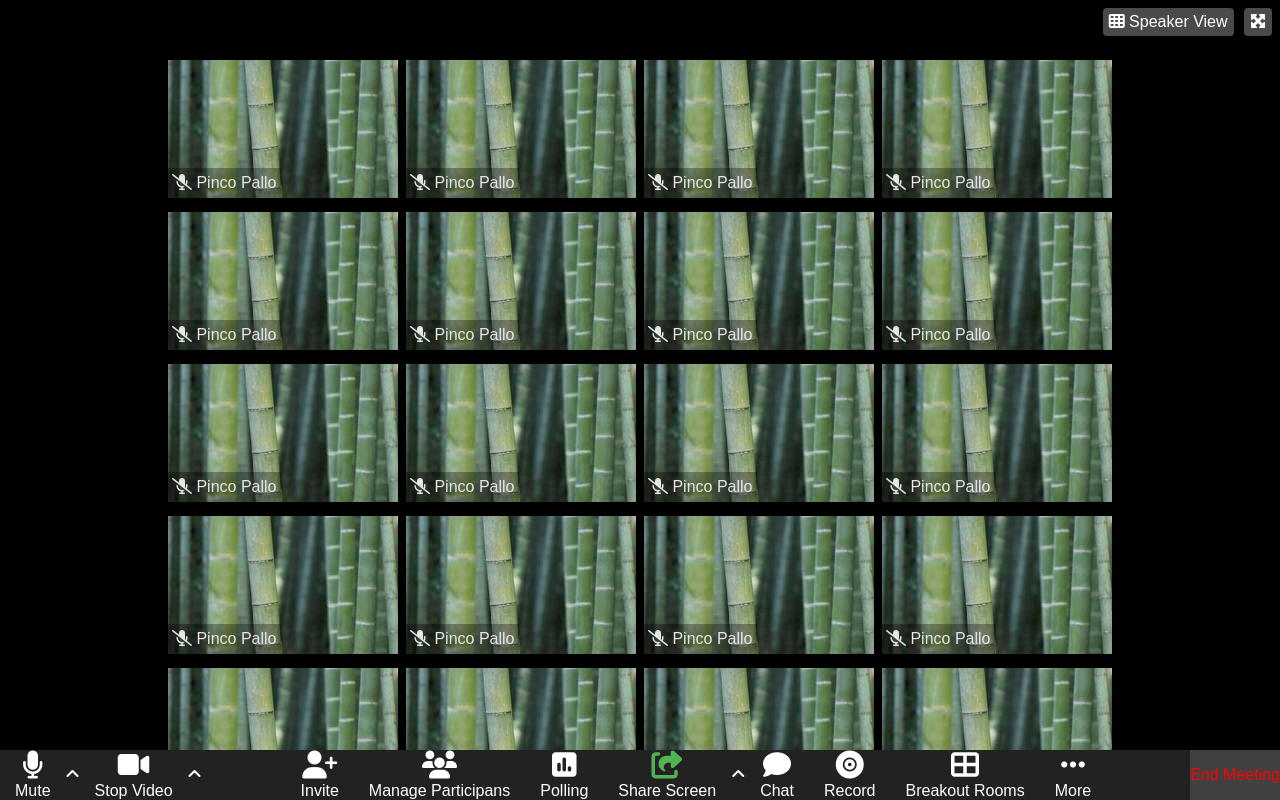
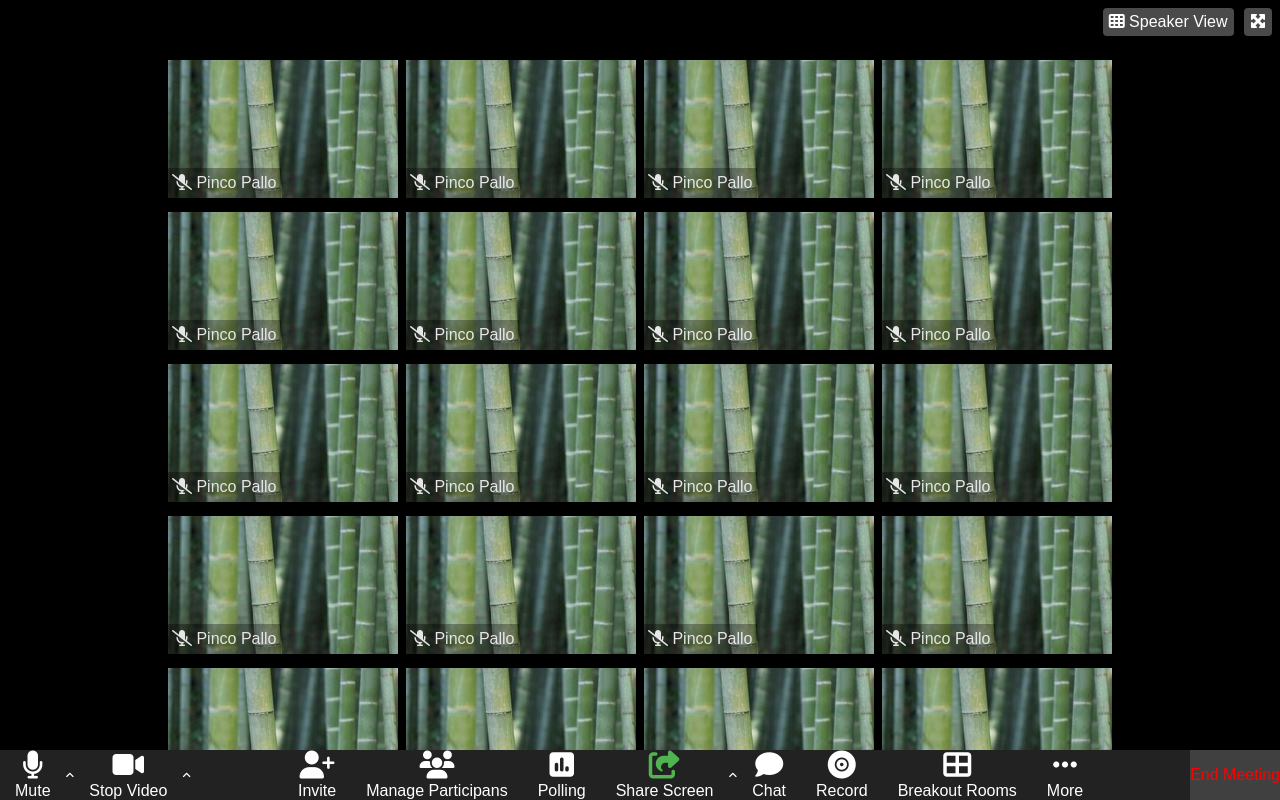
Before and after one commit to ValerioCarbone/html-css-zoom, a plain HTML site: page index.html in a window 1280 px wide. Drawn offline with Linux system fonts and the light colour scheme.

Commit message:
angle-up size

```diff
--- a/css/style.css
+++ b/css/style.css
@@ -162,5 +162,5 @@ border-radius: 4px;
 
 }
 .angle-up{
-    font-size: 15px;
+    font-size: 10px;
 }
--- a/index.html
+++ b/index.html
@@ -309,7 +309,7 @@
                                 Mute
                             </div>
                         </div>
-                        <div >
+                        <div class="angle-up">
                             <i class="fa-solid fa-angle-up"></i>
                         </div>
                         <div  class="button-composition">
@@ -320,7 +320,7 @@
                                 Stop Video
                             </div>
                         </div>
-                        <div>
+                        <div class="angle-up">
                             <i class="fa-solid fa-angle-up"></i>
                         </div>
                     </div>
@@ -357,7 +357,7 @@
                                 Share Screen
                             </div>
                         </div>
-                        <div>
+                        <div class="angle-up">
                             <i class="fa-solid fa-angle-up"></i>
                         </div>
                         <div  class="button-composition">
```
